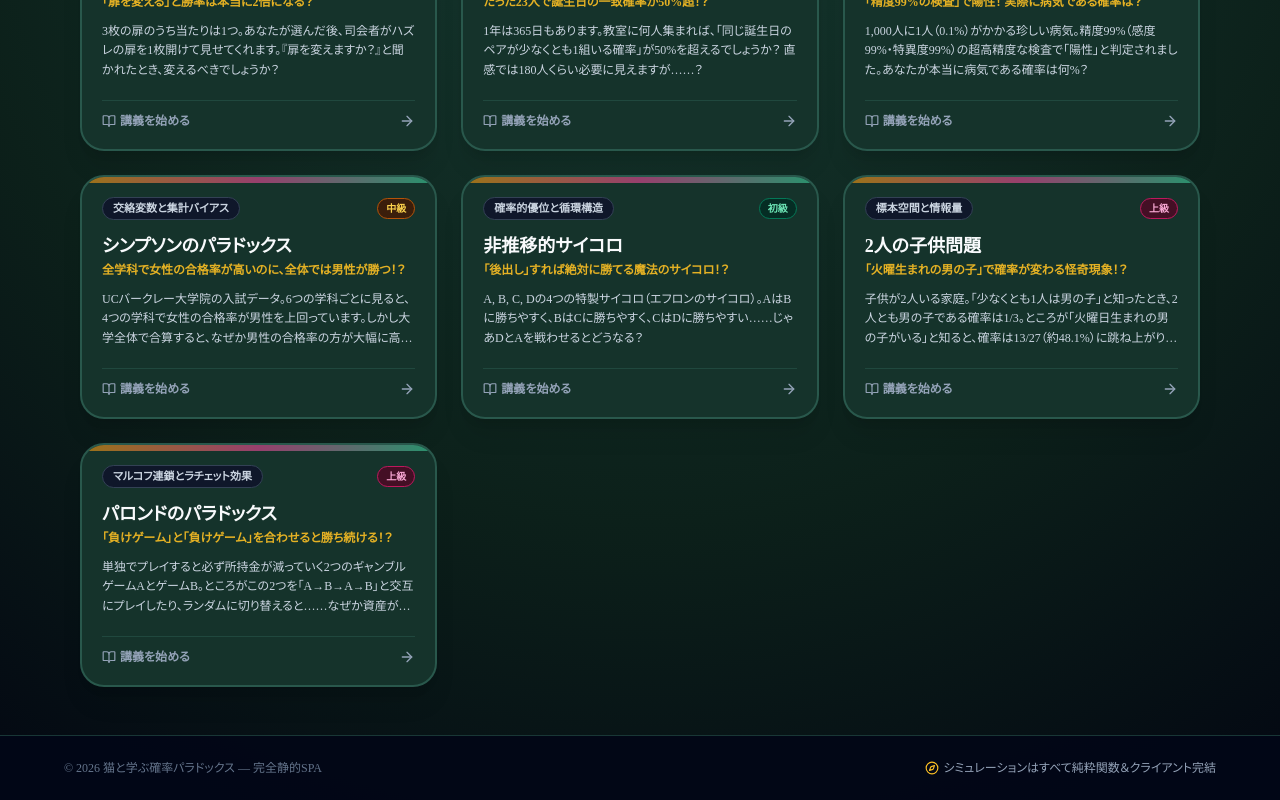
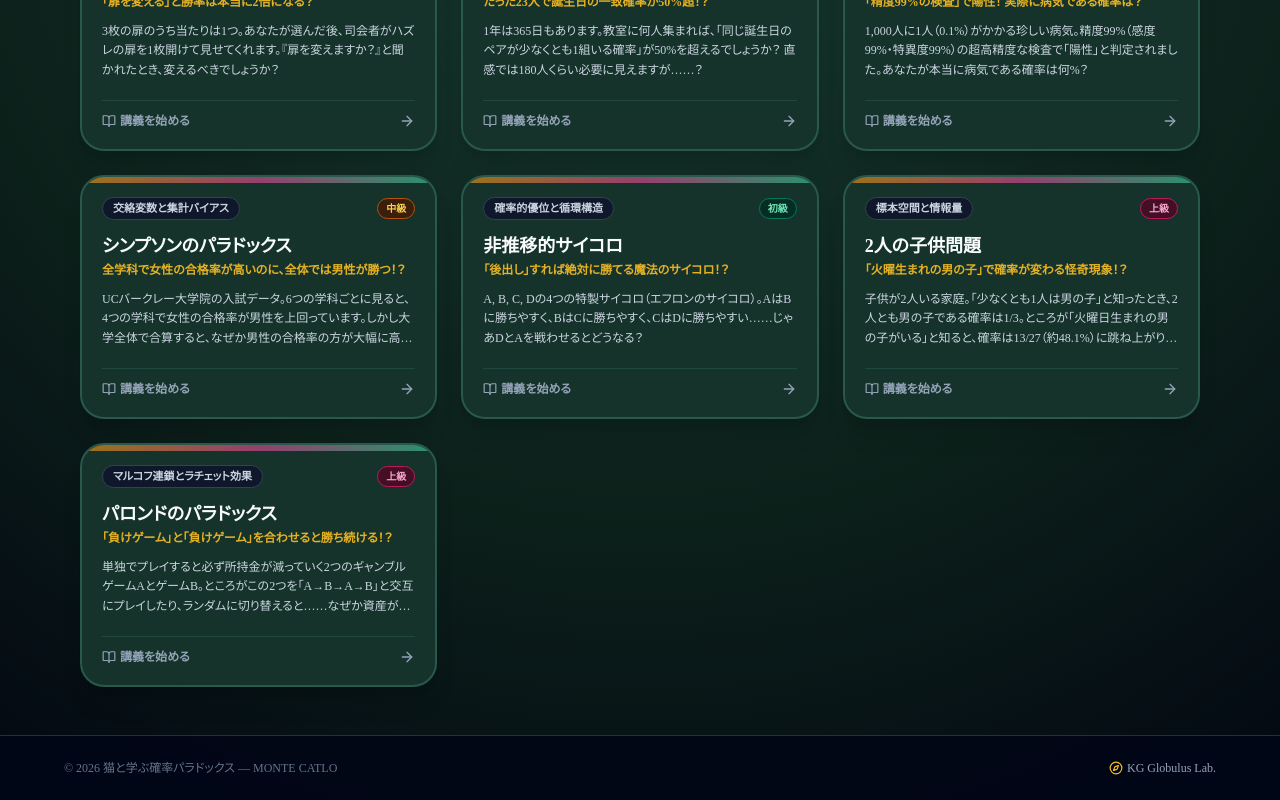
Before and after one commit to makoto-kg/kg-cat-probability, a Next.js app: page / in a window 1280 px wide. Shown: the part 423-1223 px from the top of the page. Built offline with nearby package versions, Linux system fonts and the light colour scheme.

Commit message:
Update hooter

```diff
--- a/app/page.tsx
+++ b/app/page.tsx
@@ -130,10 +130,10 @@ export default function HomePage() {
       {/* Footer */}
       <footer className="border-t border-chalkboard-border/60 bg-slate-950/90 py-6 px-4 text-center text-xs text-slate-500">
         <div className="max-w-6xl mx-auto flex flex-col sm:flex-row items-center justify-between gap-3">
-          <p>© 2026 猫と学ぶ確率パラドックス — 完全静的SPA</p>
+          <p>© 2026 猫と学ぶ確率パラドックス — MONTE CATLO</p>
           <p className="flex items-center gap-1 text-slate-400">
             <Compass className="w-3.5 h-3.5 text-amber-400" />
-            シミュレーションはすべて純粋関数＆クライアント完結
+            KG Globulus Lab.
           </p>
         </div>
       </footer>
```
